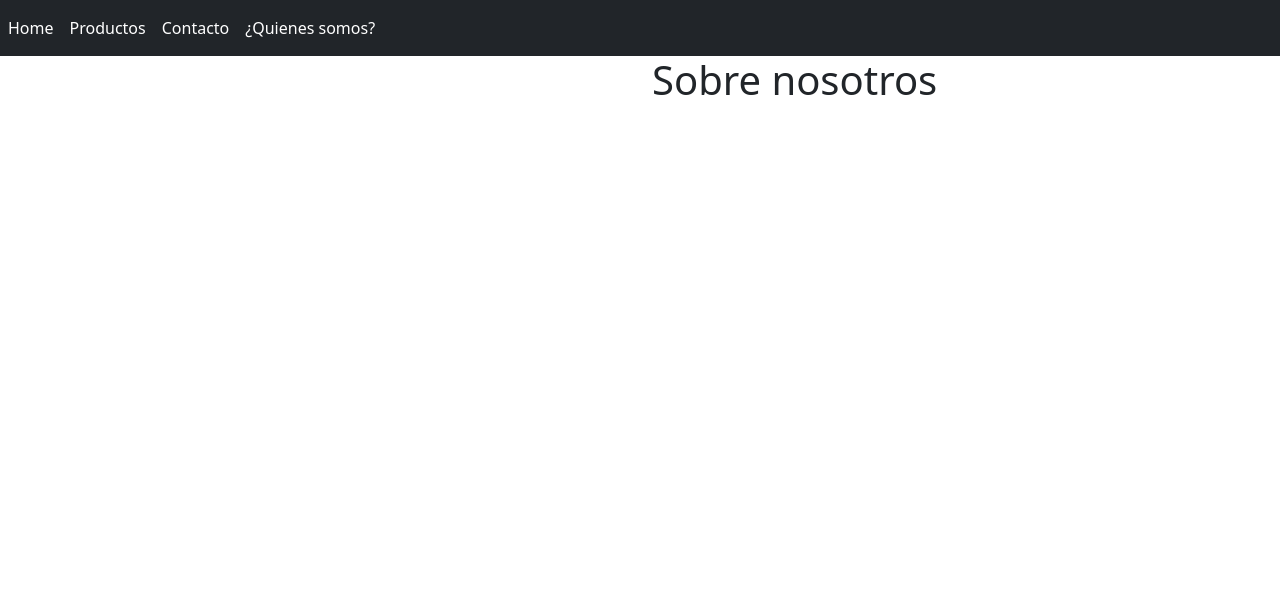
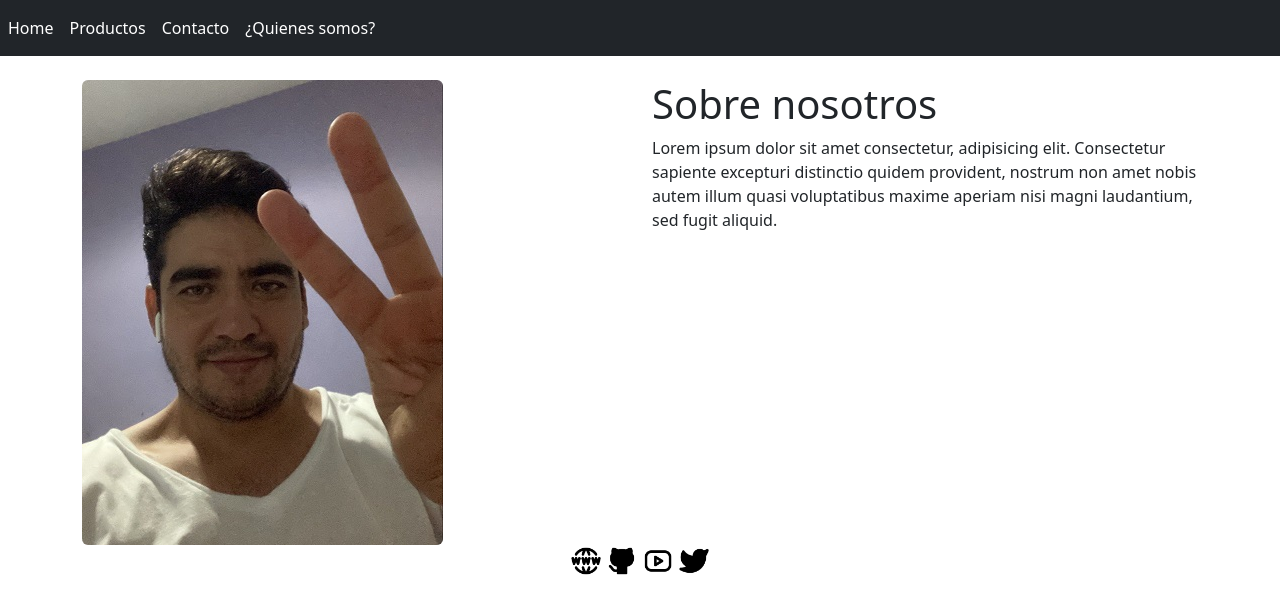
Before and after one commit to MtiEdgar/Tienda, a plain HTML site: page quienes.html in a window 1280 px wide. Drawn offline with nearby package versions, Linux system fonts and the light colour scheme.

Commit message:
Mejoras minimas

```diff
--- a/quienes.html
+++ b/quienes.html
@@ -27,18 +27,27 @@
         </div>
     </nav>
 
-
+<br>
     <div class="container">
       <div class="row">
           <div class="col-md-6">
-
+            <img class="rounded" src="img/MePeace.jpg">
           </div>
           <div class="col-md-6">
             <h1>Sobre nosotros</h1>
+            <p>Lorem ipsum dolor sit amet consectetur, adipisicing elit. Consectetur sapiente excepturi distinctio quidem provident, nostrum non amet nobis autem illum quasi voluptatibus maxime aperiam nisi magni laudantium, sed fugit aliquid.</p>
           </div>
       </div>
     </div>
 
+  <center>
+    <footer>
+      <a href="https://mtiedgar.github.io/cursosgratis/" target="_blank"><img src="img\world-www.png" width="32"></a>
+      <a href="https://github.com/MtiEdgar" target="_blank"><img src="img\brand-github-filled.png" width="32"></a>
+      <a href="https://www.youtube.com/channel/UC6Cv4wLvqgUhvzziLA1bRwg" target="_blank"> <img src="img\brand-youtube.png" width="32"></a>
+      <a href="https://twitter.com/MtiEdgar" target="_blank"><img src="img\brand-twitter-filled.png" width="32"></a>
+    </footer>
+  </center>
 
   <script src="https://cdn.jsdelivr.net/npm/@popperjs/core@2.11.6/dist/umd/popper.min.js"
     integrity="sha384-oBqDVmMz9ATKxIep9tiCxS/Z9fNfEXiDAYTujMAeBAsjFuCZSmKbSSUnQlmh/jp3" crossorigin="anonymous">
```
Also changed, not shown: index.html (+4 -6 lines), img/MePeace.jpg (added).
